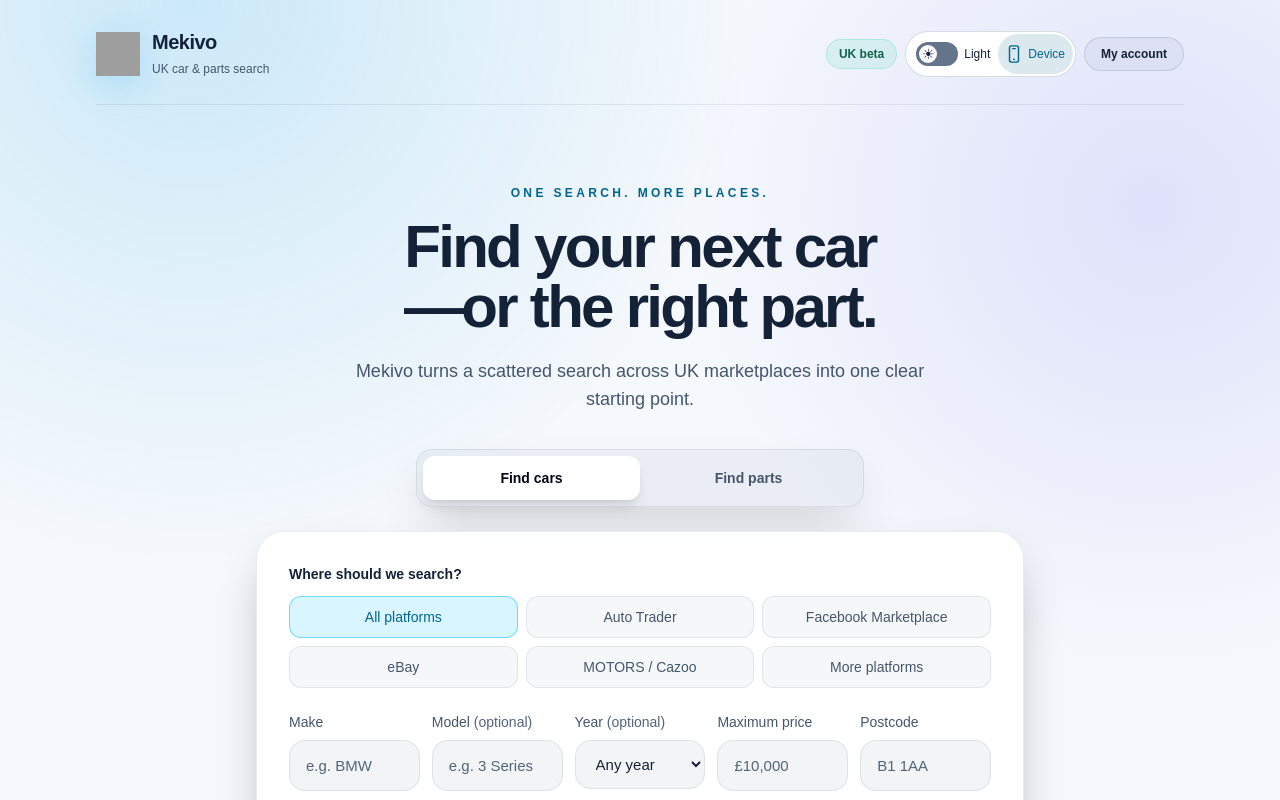
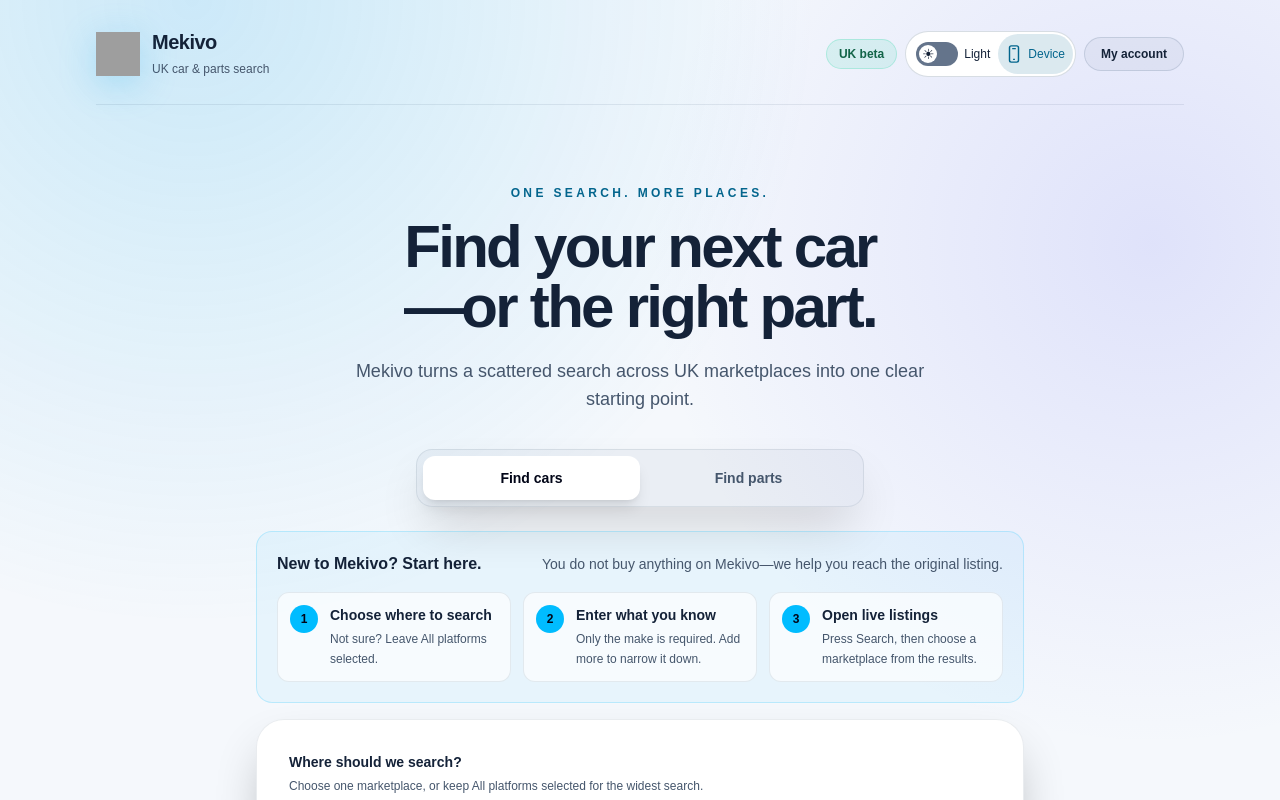
Before and after one commit to adamayub4-hue/car-scout, a Next.js app: page / in a window 1280 px wide. Shown: the top 800 px of the page. Built offline with nearby package versions, Linux system fonts and the light colour scheme; grey boxes are pictures that could not be loaded.

Commit message:
guide first-time users through search

```diff
--- a/app/page.tsx
+++ b/app/page.tsx
@@ -734,6 +734,35 @@
           ))}
         </div>
 
+        <aside aria-labelledby="mekivo-steps-title" className="mx-auto mb-4 max-w-3xl rounded-2xl border border-sky-400/20 bg-sky-400/[0.055] p-4 sm:p-5">
+          <div className="flex flex-col gap-1 sm:flex-row sm:items-baseline sm:justify-between sm:gap-4">
+            <h2 id="mekivo-steps-title" className="font-bold">New to Mekivo? Start here.</h2>
+            <p className="text-sm text-muted">You do not buy anything on Mekivo—we help you reach the original listing.</p>
+          </div>
+          <ol className="mt-4 grid gap-3 sm:grid-cols-3">
+            {(mode === "cars"
+              ? [
+                  ["1", "Choose where to search", "Not sure? Leave All platforms selected."],
+                  ["2", "Enter what you know", "Only the make is required. Add more to narrow it down."],
+                  ["3", "Open live listings", "Press Search, then choose a marketplace from the results."],
+                ]
+              : [
+                  ["1", "Identify the vehicle", "Use the registration, or enter the make, model and year."],
+                  ["2", "Tell us the part", "Choose a category, type its name or use a part number."],
+                  ["3", "Check before buying", "Open the listing and confirm fitment with the seller."],
+                ]
+            ).map(([number, title, copy]) => (
+              <li key={number} className="flex gap-3 rounded-xl border border-outline/10 bg-panel/65 p-3">
+                <span className="grid h-7 w-7 shrink-0 place-items-center rounded-full bg-sky-400 text-xs font-black text-slate-950">{number}</span>
+                <span>
+                  <strong className="block text-sm">{title}</strong>
+                  <span className="mt-1 block text-xs leading-5 text-muted">{copy}</span>
+                </span>
+              </li>
+            ))}
+          </ol>
+        </aside>
+
         <section className="mx-auto max-w-3xl rounded-[28px] border border-outline/10 bg-panel/95 p-5 shadow-2xl shadow-black/30 backdrop-blur-xl sm:p-8">
           {mode === "cars" ? (
             <>
@@ -741,6 +770,7 @@
                 <p className="text-sm font-semibold text-foreground">
                   Where should we search?
                 </p>
+                <p className="mt-1 text-xs leading-5 text-muted">Choose one marketplace, or keep All platforms selected for the widest search.</p>
                 <div className="mt-3 grid grid-cols-2 gap-2 sm:grid-cols-3">
                   {(["all", "autotrader", "facebook", "ebay", "motors", "more"] as Platform[]).map(
                     (item) => (
@@ -828,6 +858,7 @@
               >
                 Search {platformNames[platform]}
               </button>
+              <p className="mt-3 text-center text-xs leading-5 text-muted">Your results will appear below this box. Choose a marketplace to continue on its website.</p>
             </>
           ) : (
             <>
@@ -864,6 +895,7 @@
                   <p className="text-xs font-bold uppercase tracking-[0.2em] text-link">Step 1</p>
                   <h2 className="mt-1 text-2xl font-bold">Tell us which vehicle</h2>
                   <p className="mt-2 text-sm text-muted">Use the registration for the quickest match, or enter the vehicle manually.</p>
+                  <p className="mt-1 text-xs leading-5 text-subtle">Once the vehicle is identified, the next step for choosing a part will appear below.</p>
                 </div>
               </div>
 
@@ -1134,6 +1166,11 @@
 
         {showResults && mode === "cars" && (
           <section className="mx-auto mt-6 max-w-3xl">
+            <div className="mb-4 rounded-2xl border border-emerald-400/20 bg-emerald-400/[0.06] p-5">
+              <p className="text-xs font-bold uppercase tracking-wider text-success">Your next step</p>
+              <h2 className="mt-2 text-xl font-bold">Choose a marketplace to view live listings</h2>
+              <p className="mt-2 text-sm leading-6 text-muted">We have prepared your search. Select one of the options below and its results will open in a new tab.</p>
+            </div>
             <div className="grid gap-3 sm:grid-cols-3">
               {platformCards
                 .filter((item) => platform === "all" || platform === item.id || (platform === "more" && moreMarketplaceIds.includes(item.id)))
```
Also changed, not shown: 1 other file (tests, documents, lock files or other folders).
